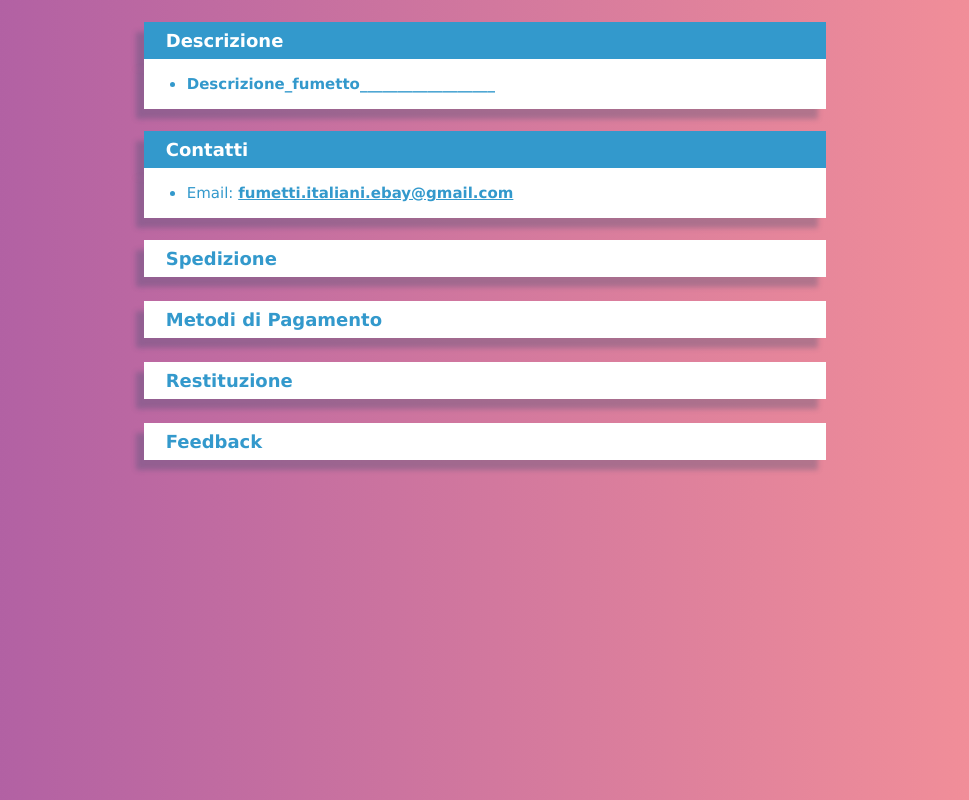
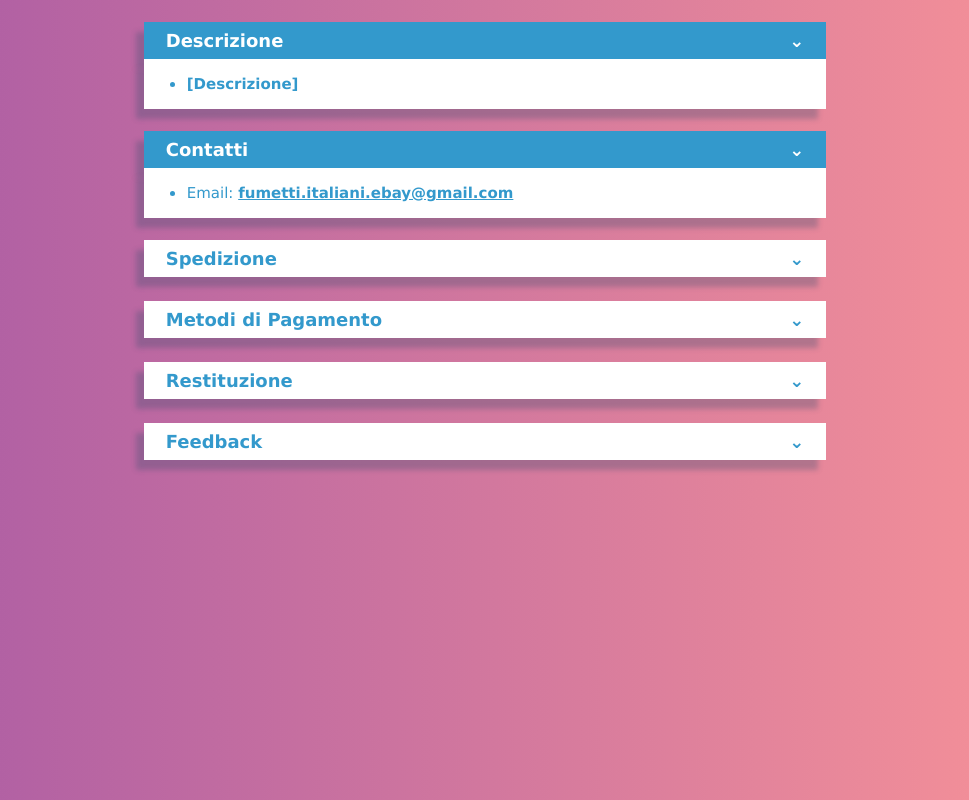
Before and after one commit to simone-arnhold/CSS-Accordion-with-integrated-style, a plain HTML site: page CSS Accordion with integrated style.html in a window 1280 px wide. Shown: the whole page, without its empty margins (155-1124 px from the left). Drawn offline with Linux system fonts and the light colour scheme.

Commit message:
add unicode arrow:after

```diff
--- a/CSS Accordion with integrated style.html
+++ b/CSS Accordion with integrated style.html
@@ -46,7 +46,12 @@
 	input:checked + label {
 		background-color: #3399CC;
 		color:#fff;
-}
+	}
+
+	label:after {
+		content: "⌄";
+		float: right;
+	}
 	ul li {
 		padding-left: 1px;
 		margin-left: 1px;
@@ -120,7 +125,7 @@
 	<label for="descrizione">Descrizione</label>
   <div class="content">
 		<ul><li>
-		<b>Descrizione_fumetto__________________
+		<b>[Descrizione]
 			</b>
 		</li></ul>
 	</div>
```
